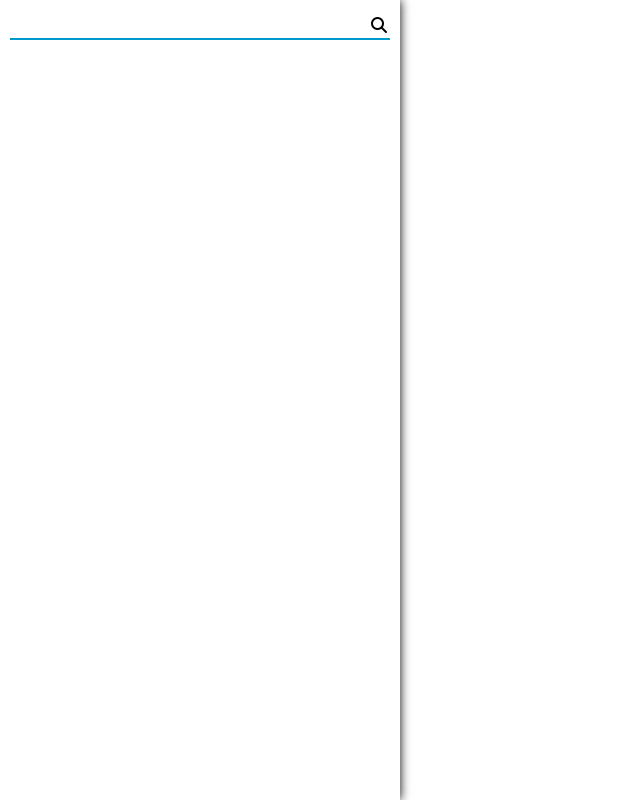
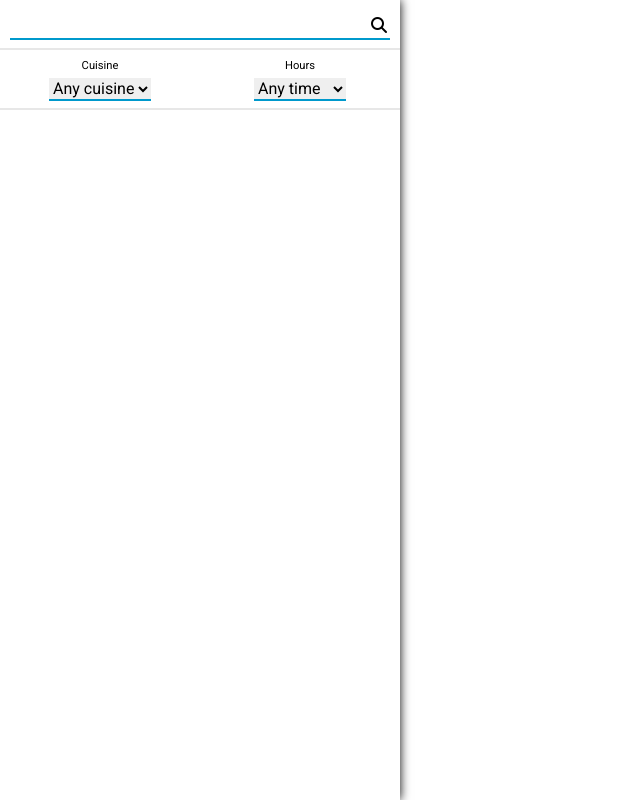
Before and after one commit to strothj/eatful, a plain HTML site: page index.html in a window 1280 px wide. Shown: the whole page, without its empty margins (0-640 px from the left). Drawn offline with nearby package versions, Linux system fonts and the light colour scheme; some packages are replaced by stand-ins of ours.

Commit message:
aded filter options gui elements and css

```diff
--- a/css/main.css
+++ b/css/main.css
@@ -9,6 +9,16 @@ body {
     font-family: 'Roboto', sans-serif;
 }
 
+input, select {
+    border: none;
+    border-bottom: 2px solid #0099CC;
+}
+
+input:focus, select:focus {
+    outline: none;
+    border-bottom: solid 2px #33b5e5;
+}
+
 .sidebar {
     position: relative;
     height: 100%;
@@ -18,8 +28,11 @@ body {
     box-shadow: 0px 0 10px 0px black;
 }
 
+.row {
+    border-bottom: 2px solid #E7E7E7;
+}
+
 .search-container {
-    width: 100%;
     height: 50px;
 }
 
@@ -28,16 +41,9 @@ body {
     width: 380px;
     height: 30px;
     margin: 10px;
-    border: none;
-    border-bottom: 2px solid #0099CC;
     padding-left: 5px;
     padding-right: 20px;
     transition: border 0.3s;
-}
-
-.search-form input:focus {
-    outline: none;
-    border-bottom: solid 2px #33b5e5;
 }
 
 .search-form:after {
@@ -49,6 +55,37 @@ body {
     clear: both;
 }
 
+.filters-container {
+    height: 60px;
+    padding-top: 10px;
+}
+
+.filters-container::after {
+    clear: both;
+}
+
+.filter-select-container {
+    float: left;
+    width: 50%;
+}
+
+.filter-title {
+    text-align: center;
+    font-size: .7em;
+    padding-bottom: 5px;
+}
+
+.filter-option {
+    text-align: center;
+}
+
+.listings-container {
+    position: absolute;
+    top: 120px;
+    bottom: 0px;
+    overflow-y: auto;
+}
+
 .sidebar + .map {
     margin-left: 400px;
 }
--- a/index.html
+++ b/index.html
@@ -14,10 +14,36 @@
 <body>
 
     <div class="sidebar">
-        <div class="search-container">
+
+        <div class="row search-container">
             <form action="#" id="js-search-form" class="search-form">
                 <input type="text" id="js-search-box">
             </form>
+        </div>
+
+        <div class="row filters-container">
+            <div class="filter-select-container">
+                <div class="filter-title">
+                    <label for="js-filter">Cuisine</label>
+                </div>
+                <div class="filter-option">
+                    <select id="js-filter"></select>
+                </div>
+            </div>
+            <div class="filter-select-container">
+                <div class="filter-title">
+                    <label for="js-open-now">Hours</label>
+                </div>
+                <div class="filter-option">
+                    <select id="js-open-now">
+                        <option value="Any time">Any time</option>
+                        <option value="Open now">Open now</option>
+                    </select>
+                </div>
+            </div>
+        </div>
+
+        <div class="row listings-container">
         </div>
     </div>
     <div class="map" id="map"></div>
--- a/js/app.js
+++ b/js/app.js
@@ -28,9 +28,12 @@ var CUISINE_FILTERS = {
 };
 
 $(function () {
+    populateFilterSelect();
+
     var map;
     getCurrentLocation()
         .then(function (location) {
+            console.log(location);
             //return performSearch(location);
             return validSearchResponse;
         })
@@ -44,6 +47,15 @@ $(function () {
             console.log(e);
         });
 });
+
+function populateFilterSelect() {
+    var select = $("#js-filter");
+    var filters = Object.keys(CUISINE_FILTERS);
+    for (var i = 0; i < filters.length; i++) {
+        select.append('<option value="' + filters[i] + '">' + filters[i] + '</option>');
+    }
+    select.find('option[value="' + filters[0] + '"]').prop("selected", true);
+}
 
 function getCurrentLocation() {
     var lookup = $.Deferred();
```
